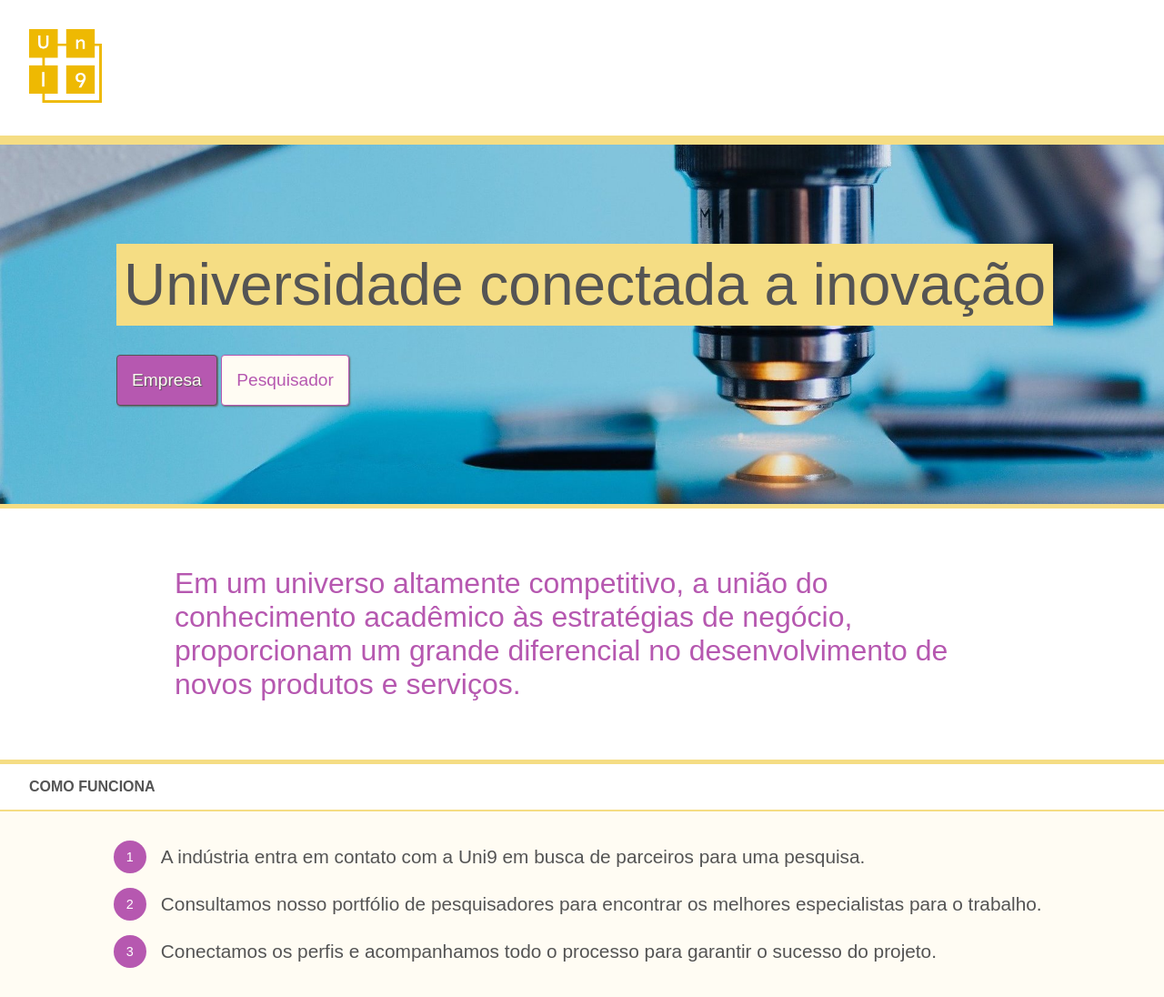
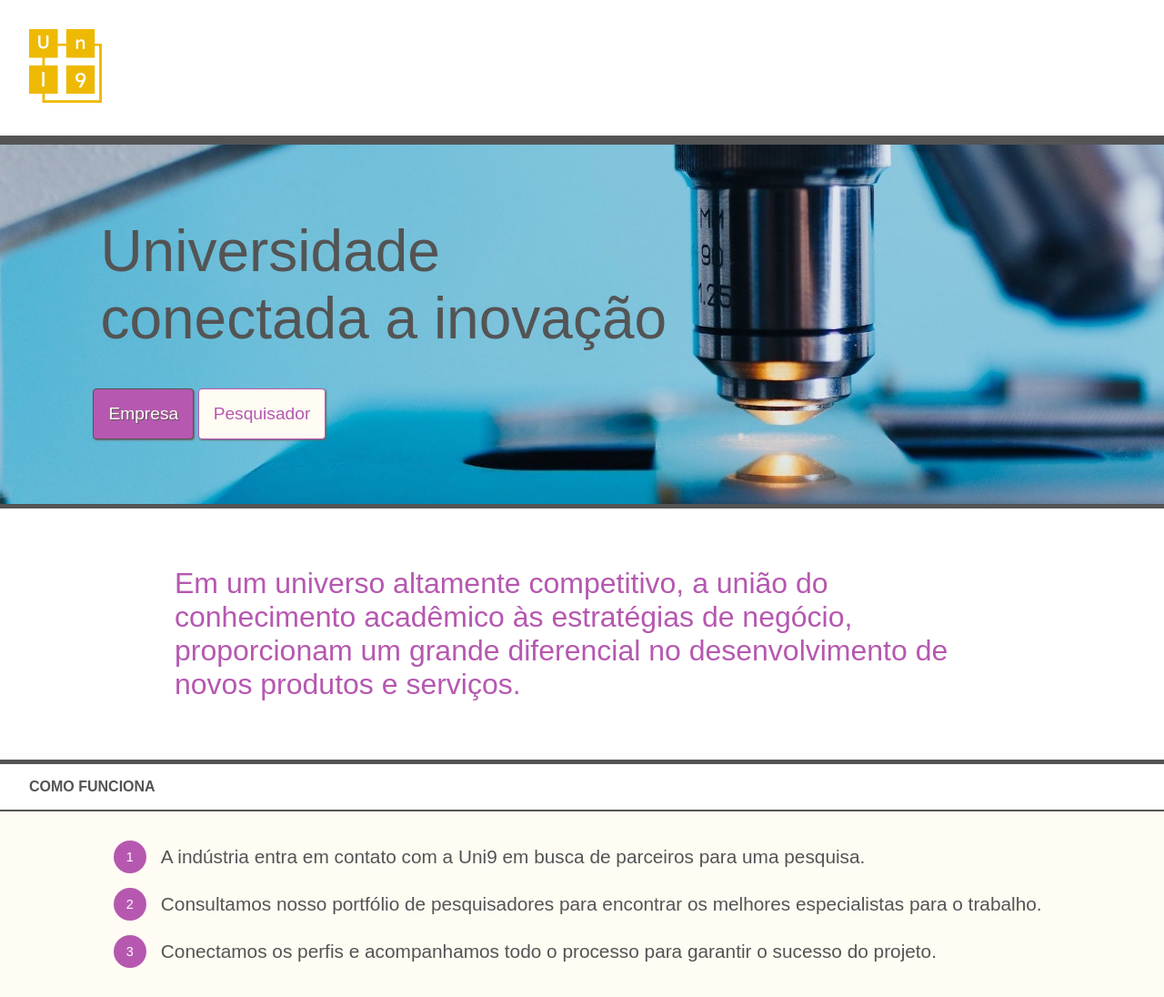
Before and after one commit to uni9/uni9.github.io, a plain HTML site: page index.html in a window 1280 px wide. Shown: the whole page at 91% size. Drawn offline with Linux system fonts and the light colour scheme.

Commit message:
Update lines color

```diff
--- a/style.css
+++ b/style.css
@@ -12,17 +12,9 @@
     box-sizing: border-box;
 }
 
-@font-face {
-    font-family: "Roboto-Medium";
-    src: url("Roboto/Roboto-Medium.eot");
-    src: url("Roboto/Roboto-Medium.woff") format("woff"),
-    url("Roboto/Roboto-Medium.otf") format("opentype"),
-    url("Roboto/Roboto-Medium.svg#filename") format("svg");
-}
-
 header {
    padding: 2rem;
-   border-bottom: 10px solid var(--base-color);
+   border-bottom: 10px solid var(--tertiary-color);
 }
 
 header img {
@@ -30,7 +22,7 @@ header img {
 }
 
 #cover {
-    border-bottom: 5px solid var(--base-color);
+    border-bottom: 5px solid var(--tertiary-color);
     background: url('images/cover.jpg') no-repeat bottom;
     background-size: cover;
     display: flex;
@@ -39,17 +31,17 @@ header img {
 }
 
 .cover-container {
-    margin-left: 10%;
+    margin-left: 8%;
     margin-right: 5%;
 }
 
 #cover .headline {
     font-size: 4rem;
     vertical-align: middle;
-    background-color: var(--base-color);
     color: var(--tertiary-color);
     padding: .5rem;
     margin-bottom: 2rem;
+    max-width: 50vw;
 }
 
 .button {
@@ -107,11 +99,11 @@ header img {
 }
 
 #how {
-    border-top: 5px solid var(--base-color);
+    border-top: 5px solid var(--tertiary-color);
 }
 
 #how .how-list {
-    border-top: 2px solid var(--base-color);
+    border-top: 2px solid var(--tertiary-color);
     background-color: var(--secondary-color);
     padding: 2rem 0 1rem 5%;
 }
```
